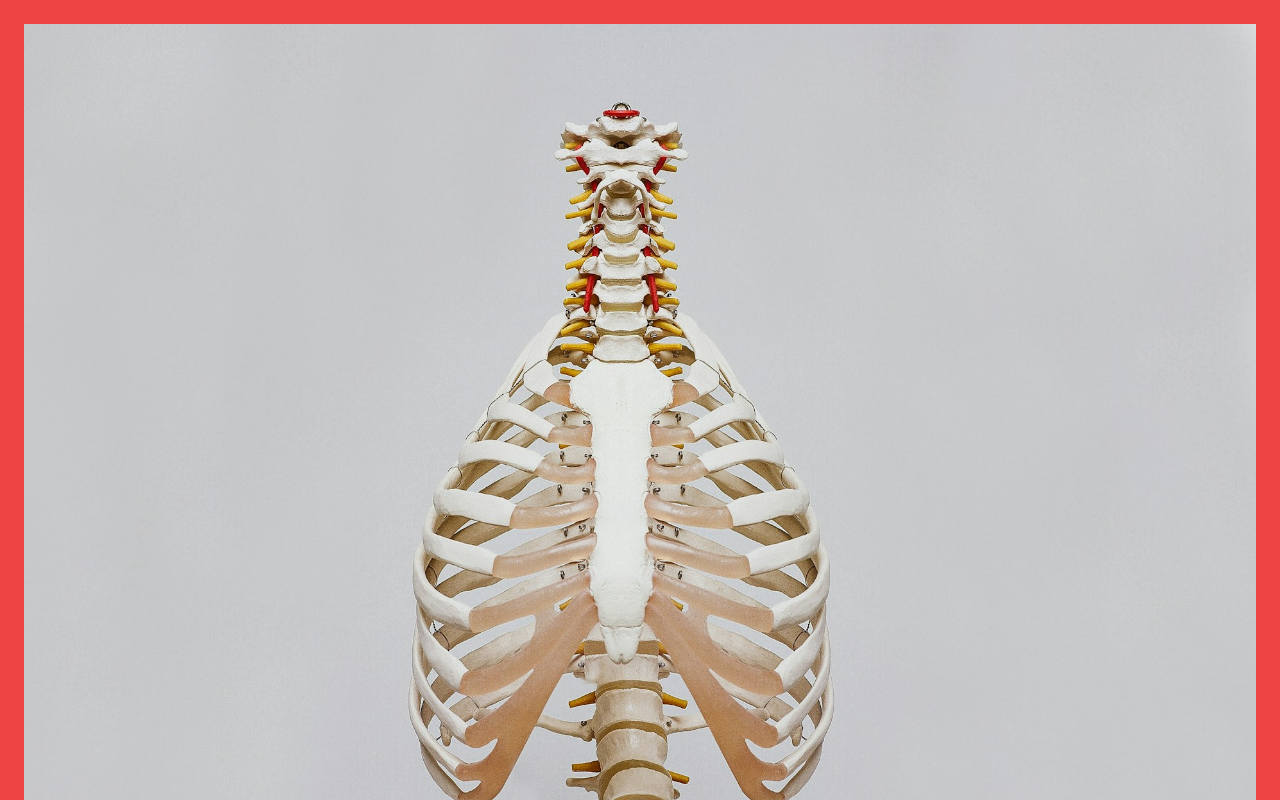
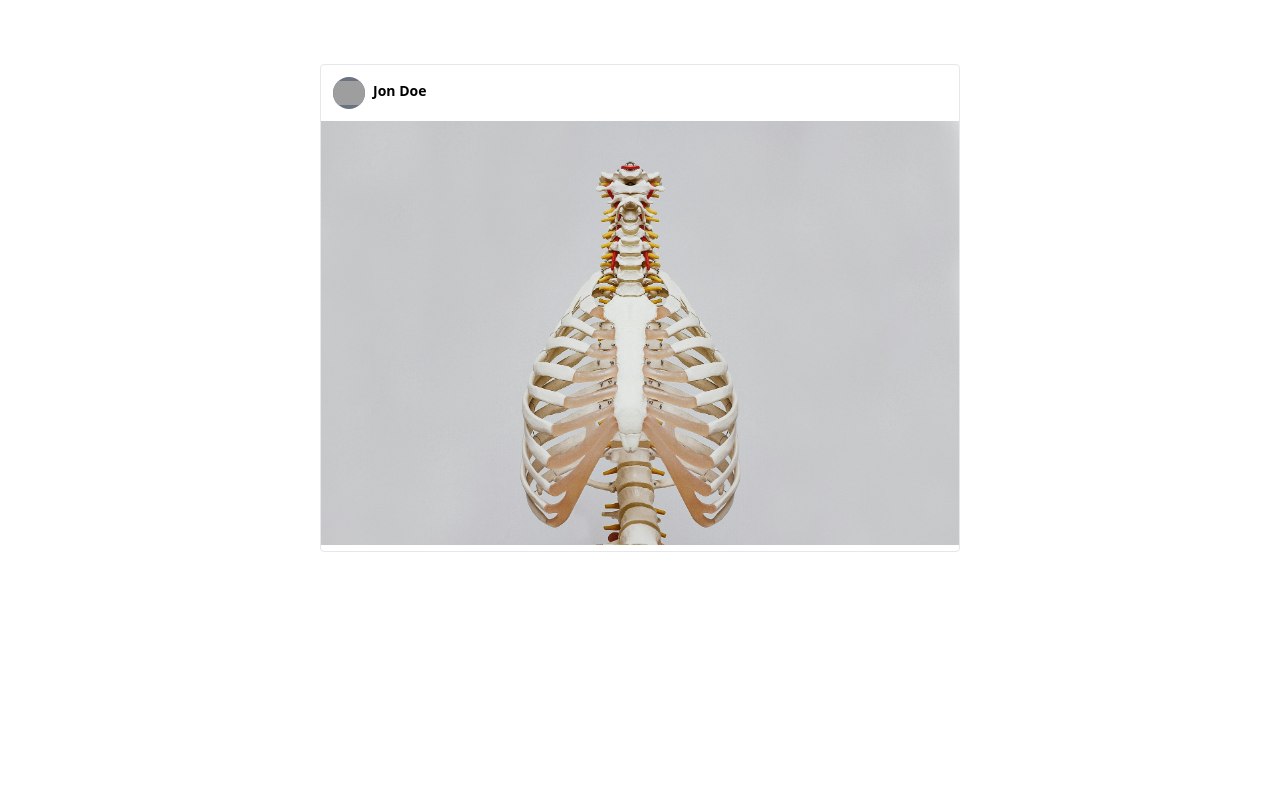
Before and after one commit to ax-sh/annotate-image-visx, a React (Vite) app: page / in a window 1280 px wide. Built offline with nearby package versions, Linux system fonts and the light colour scheme; grey boxes are pictures that could not be loaded; some icons are missing.

Commit message:
feat: Add PostLayout component for displaying post with image

```diff
--- a/src/App.tsx
+++ b/src/App.tsx
@@ -2,6 +2,7 @@ import { useState } from 'react';
 
 import './App.css';
 import { ImageWithOverlayLayers } from './Image-with-overlay-layers.tsx';
+import { PostLayout } from './Post-layout.tsx';
 import { CustomizedAnnotation } from './customized-annotation.tsx';
 import { useMousePositionOverSVG } from './use-mouse-position-over-svg.tsx';
 
@@ -32,15 +33,13 @@ function AnnotatedImage() {
     </ImageWithOverlayLayers>
   );
 }
+
 function App() {
   return (
     <main className={'container mx-auto'}>
-      <section className={'h-screen flex flex-col'}>
-        <div className={'flex-grow h-full bg-red-500 overflow-hidden h-full p-6 box-border'}>
-          <AnnotatedImage />
-        </div>
-        <section className={'flex-grow'}></section>
-      </section>
+      <div>
+        <PostLayout image={<AnnotatedImage />} />
+      </div>
     </main>
   );
 }
--- /dev/null
+++ b/src/Post-layout.tsx
@@ -0,0 +1,26 @@
+function Avatar() {
+  return (
+    <>
+      <div className='rounded-full h-8 w-8 bg-gray-500 flex items-center justify-center overflow-hidden'>
+        <img src='https://avatars0.githubusercontent.com/u/38799309?v=4' alt='profilepic' />
+      </div>
+      <span className='pt-1 ml-2 font-bold text-sm'>Jon Doe</span>
+    </>
+  );
+}
+
+export function PostLayout({ image }: { image: React.ReactNode }) {
+  return (
+    <div className='rounded overflow-hidden border w-full lg:w-6/12 md:w-6/12 bg-white mt-16 mx-auto'>
+      <div className='w-full flex justify-between p-3'>
+        <div className='flex'>
+          <Avatar />
+        </div>
+        <span className='px-2 hover:bg-gray-300 cursor-pointer rounded'>
+          <i className='fas fa-ellipsis-h pt-2 text-lg'></i>
+        </span>
+      </div>
+      {image}
+    </div>
+  );
+}
```
